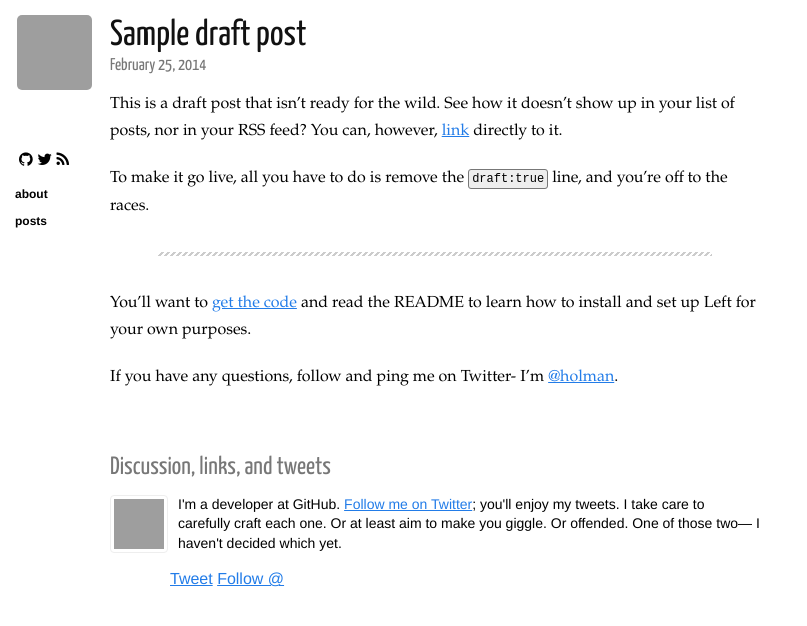
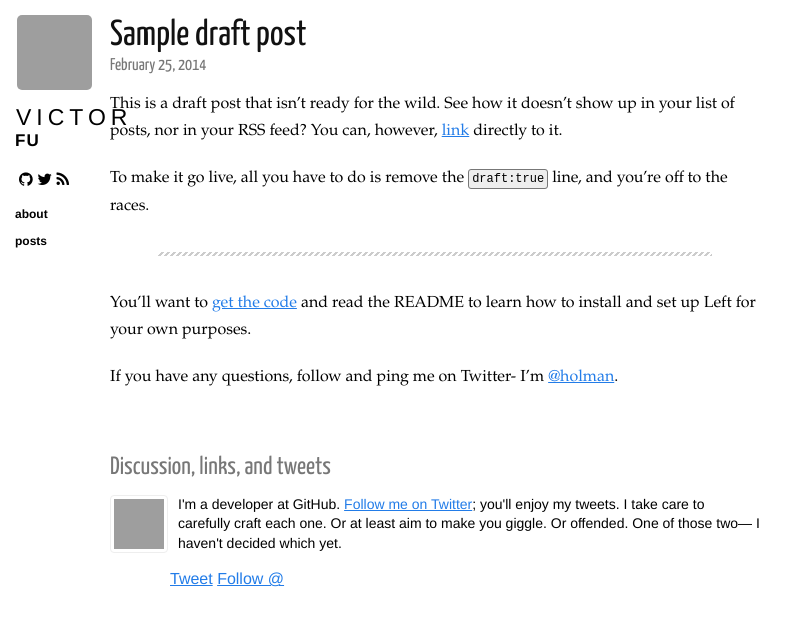
Before and after one commit to victorfureal/blog, a Jekyll site: the page built from _posts/2014-02-25-draft.markdown, in a window 1280 px wide. Shown: the top 626 px of the page, without its empty margins (0-807 px from the left). Built offline with Jekyll 4.4.1, drawn with Linux system fonts in a browser that asks for light colours; nearby versions of some CDN libraries; comment, search, counter and statistics services are not loaded; grey boxes are pictures that could not be loaded.

Commit message:
revise config

```diff
--- a/_config.yml
+++ b/_config.yml
@@ -1,2 +1,6 @@
 permalink: /posts/:title
 markdown: kramdown
+
+name: Victor Fu
+url: https://victorfureal.github.io/blog/
+description: Victor Fu's Blog.
```
